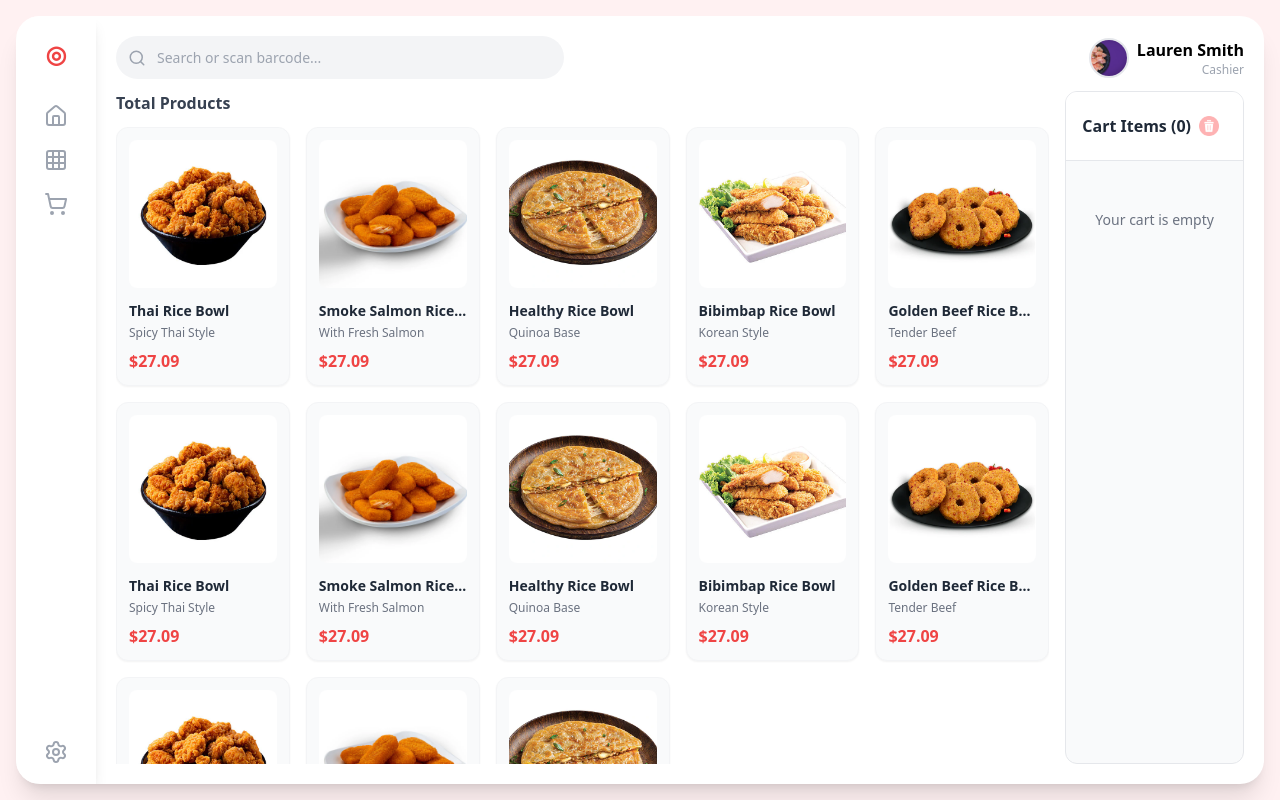
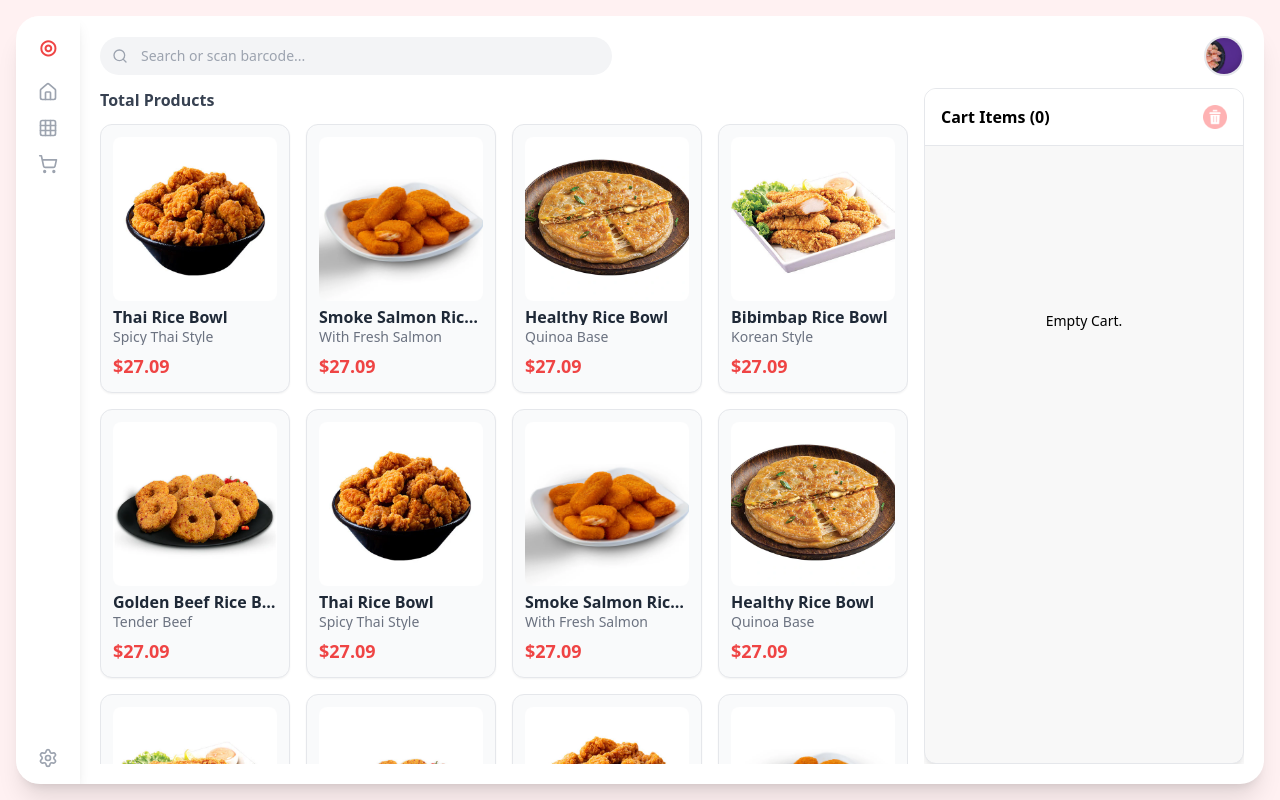
Before and after one commit to Black-Ops-ctrl/POS_COPY, a React (Vite) app: page / in a window 1280 px wide. Built offline with nearby package versions, Linux system fonts and the light colour scheme.

Commit message:
Responsiveness Updations

```diff
--- a/src/components/common/OrderSummary.jsx
+++ b/src/components/common/OrderSummary.jsx
@@ -15,7 +15,6 @@ const OrderSummary = ({ scannedBarcode, onBarcodeProcessed }) => {
   const [paymentMethod, setPaymentMethod] = useState("cash");
   const scrollContainerRef = useRef(null);
 
-  // Complete product database with all 20 items
   const productDatabase = {
     "M-MARK2212010015": {
       id: 1,
@@ -107,55 +106,6 @@ const OrderSummary = ({ scannedBarcode, onBarcodeProcessed }) => {
       desc: "Gluten Free",
       price: 27.09,
       image: healthy
-    },
-    "BIBIM9012": {
-      id: 14,
-      title: "Bibimbap Rice Bowl",
-      desc: "With Tofu",
-      price: 27.09,
-      image: bibimbap
-    },
-    "GBEEF789123": {
-      id: 15,
-      title: "Golden Beef Rice Bowl",
-      desc: "Medium Rare",
-      price: 27.09,
-      image: beef
-    },
-    "THAI4TH567": {
-      id: 16,
-      title: "Thai Rice Bowl",
-      desc: "Extra Vegetables",
-      price: 27.09,
-      image: thai
-    },
-    "SALM4TH890": {
-      id: 17,
-      title: "Smoke Salmon Rice Bowl",
-      desc: "No Rice",
-      price: 27.09,
-      image: salmon
-    },
-    "HEALTH9012": {
-      id: 18,
-      title: "Healthy Rice Bowl",
-      desc: "Low Carb",
-      price: 27.09,
-      image: healthy
-    },
-    "BIBIM3456": {
-      id: 19,
-      title: "Bibimbap Rice Bowl",
-      desc: "Spicy Sauce",
-      price: 27.09,
-      image: bibimbap
-    },
-    "GBEEF567890": {
-      id: 20,
-      title: "Golden Beef Rice Bowl",
-      desc: "Extra Beef",
-      price: 27.09,
-      image: beef
     },
   };
 
@@ -262,7 +212,6 @@ const OrderSummary = ({ scannedBarcode, onBarcodeProcessed }) => {
   const totalAfterDiscount = subtotal - discountAmount;
   const totalAmount = totalAfterDiscount + tax;
   const payback = receivedAmount && parseFloat(receivedAmount) - totalAmount;
-
   const isAnySelected = cartItems.some((item) => item.selected);
   const isAllSelected = cartItems.length > 0 && cartItems.every((item) => item.selected);
 
@@ -296,132 +245,135 @@ const OrderSummary = ({ scannedBarcode, onBarcodeProcessed }) => {
   };
 
   return (
-    <div className="bg-gray-50 rounded-xl h-full flex flex-col overflow-hidden border border-gray-200">
+    <div className="bg-lightGreyColor rounded-xl h-full flex flex-col overflow-hidden shadow-lg border">
       {/* Header */}
-      <div className="p-4 border-b border-gray-200 bg-white">
+      <div className="p-3 sm:p-4 border-b bg-primary">
         <div className="flex justify-between items-center">
-          <h2 className="font-semibold text-gray-800">
+          <h2 className="font-semibold text-xs sm:text-sm md:text-base text-secondary">
             Cart Items ({cartItems.length})
           </h2>
           <button
             onClick={handleDelete}
             disabled={!isAnySelected}
-            className={`p-2 rounded-lg transition-colors ${
+            className={`rounded-lg transition-colors ${
               isAnySelected
-                ? "hover:bg-red-50 text-red-500"
+                ? ""
                 : "opacity-30 cursor-not-allowed"
             }`}
           >
-            <img src={deleteIcon} alt="delete" className="w-5 h-5" />
+            <img src={deleteIcon} alt="delete" className="w-5 h-5 sm:w-6 sm:h-6" />
           </button>
         </div>
 
         {cartItems.length > 0 && (
-          <div className="flex items-center gap-2 mt-3">
+          <div className="flex items-center gap-2 mt-2 sm:mt-3">
             <input
               type="checkbox"
               checked={isAllSelected}
               onChange={handleSelectAll}
-              className="w-4 h-4 accent-red-500 cursor-pointer rounded"
+              className="w-3.5 h-3.5 sm:w-4 sm:h-4 accent-red-500 cursor-pointer rounded"
             />
-            <span className="text-sm text-gray-600">Select All</span>
+            <span className="text-xs sm:text-sm text-gray-500">Delete All</span>
           </div>
         )}
       </div>
 
-      {/* Scrollable Items */}
+      {/* Scrollable Items - Fixed height with proper constraints */}
       <div
         ref={scrollContainerRef}
-        className="flex-1 overflow-y-auto p-4 space-y-3"
+        className="flex-1 overflow-y-auto min-h-0"
+        style={{ maxHeight: "calc(100vh - 450px)" }}
       >
         {cartItems.length === 0 ? (
-          <p className="text-center text-gray-500 py-8 text-sm">
-            Your cart is empty
+          <p className="text-center text-secondary flex items-center justify-center h-full text-xs sm:text-sm p-4">
+            Empty Cart.
           </p>
         ) : (
-          cartItems.map((item) => (
-            <div key={item.barcode} className="flex items-start gap-3 bg-white p-3 rounded-lg shadow-sm">
+          <div className="p-2 sm:p-3 space-y-2">
+            {cartItems.map((item) => (
+              <div key={item.barcode} className="flex items-center gap-2 sm:gap-3 bg-white p-2 sm:p-3 rounded-lg shadow-sm">
                 <input
                   type="checkbox"
                   checked={item.selected}
                   onChange={() => handleSelect(item.barcode)}
-                className="w-4 h-4 accent-red-500 cursor-pointer rounded mt-1"
+                  className="w-3.5 h-3.5 sm:w-4 sm:h-4 accent-red-500 cursor-pointer flex-shrink-0"
                 />
                 <img
                   src={item.image}
                   alt={item.title}
-                className="w-12 h-12 rounded-lg object-cover flex-shrink-0"
+                  className="w-10 h-10 sm:w-12 sm:h-12 rounded-lg object-cover flex-shrink-0"
                 />
                 <div className="flex-1 min-w-0">
-                <p className="font-medium text-sm truncate">{item.title}</p>
-                <p className="text-xs text-gray-500 truncate">{item.desc}</p>
-                <div className="flex items-center gap-2 mt-2">
+                  <p className="font-medium text-xs sm:text-sm truncate">{item.title}</p>
+                  <p className="text-[10px] sm:text-xs text-gray-500 truncate">{item.desc}</p>
+                  <div className="flex items-center gap-1 sm:gap-2 mt-1 sm:mt-2">
                     <button
                       onClick={() => handleQuantityChange(item.barcode, -1)}
-                    className="w-6 h-6 bg-gray-100 rounded-full flex items-center justify-center hover:bg-gray-200 text-sm"
+                      className="w-5 h-5 sm:w-6 sm:h-6 bg-gray-100 rounded-full flex items-center justify-center hover:bg-gray-200 text-xs sm:text-sm flex-shrink-0"
                     >
                       -
                     </button>
-                  <span className="text-sm font-medium w-6 text-center">{item.quantity}</span>
+                    <span className="text-xs sm:text-sm font-medium w-5 sm:w-6 text-center">{item.quantity}</span>
                     <button
                       onClick={() => handleQuantityChange(item.barcode, 1)}
-                    className="w-6 h-6 bg-gray-100 rounded-full flex items-center justify-center hover:bg-gray-200 text-sm"
+                      className="w-5 h-5 sm:w-6 sm:h-6 bg-gray-100 rounded-full flex items-center justify-center hover:bg-gray-200 text-xs sm:text-sm flex-shrink-0"
                     >
                       +
                     </button>
                   </div>
                 </div>
-              <p className="font-bold text-red-500 text-sm whitespace-nowrap">
+                <p className="font-bold text-red-500 text-xs sm:text-sm whitespace-nowrap ml-1">
                   ${(item.price * item.quantity).toFixed(2)}
                 </p>
               </div>
-          ))
+            ))}
+          </div>
         )}
       </div>
 
       {/* Billing Section */}
       {cartItems.length > 0 && (
-        <div className="p-4 border-t border-gray-200 bg-white space-y-3">
-          <div className="space-y-2">
-            <div className="flex justify-between text-sm">
+        <div className="p-3 sm:p-4 border-t border-gray-200 bg-white space-y-2 sm:space-y-3">
+          <div className="space-y-1.5 sm:space-y-2">
+            <div className="flex justify-between text-xs sm:text-sm">
               <span className="text-gray-600">Subtotal</span>
               <span className="font-medium">${subtotal.toFixed(2)}</span>
             </div>
 
-            <div className="flex justify-between items-center text-sm">
+            <div className="flex justify-between items-center text-xs sm:text-sm">
               <span className="text-gray-600">Discount</span>
-              <div className="flex items-center gap-2">
+              <div className="flex items-center gap-1 sm:gap-2">
                 <input
                   type="text"
                   value={discountPercentage}
                   onChange={handleDiscountChange}
                   onBlur={handleDiscountBlur}
-                  className="w-12 p-1 border border-gray-300 rounded text-center text-sm"
+                  className="w-10 sm:w-12 p-1 border border-gray-300 rounded text-center text-xs sm:text-sm"
                   placeholder="2"
                 />
-                <span className="text-red-500 text-sm font-medium">
+                <span className="text-red-500 text-xs sm:text-sm font-medium">
                   -${discountAmount.toFixed(2)}
                 </span>
               </div>
             </div>
 
-            <div className="flex justify-between text-sm">
+            <div className="flex justify-between text-xs sm:text-sm">
               <span className="text-gray-600">Tax</span>
               <span className="font-medium">${tax.toFixed(2)}</span>
             </div>
 
-            <div className="border-t border-gray-200 pt-2 mt-2">
-              <div className="flex justify-between font-bold">
+            <div className="border-t border-gray-200 pt-1.5 sm:pt-2 mt-1.5 sm:mt-2">
+              <div className="flex justify-between font-bold text-sm sm:text-base">
                 <span>Total</span>
                 <span className="text-red-500">${totalAmount.toFixed(2)}</span>
               </div>
             </div>
           </div>
 
-          <div className="space-y-3">
+          <div className="space-y-2 sm:space-y-3">
             <div className="flex items-center justify-between">
-              <span className="text-sm text-gray-600">Payment</span>
-              <div className="flex gap-3">
+              <span className="text-xs sm:text-sm text-gray-600">Payment</span>
+              <div className="flex gap-2 sm:gap-3">
                 <label className="flex items-center gap-1 cursor-pointer">
                   <input
                     type="radio"
@@ -429,9 +381,9 @@ const OrderSummary = ({ scannedBarcode, onBarcodeProcessed }) => {
                     value="cash"
                     checked={paymentMethod === "cash"}
                     onChange={() => handlePaymentMethodChange("cash")}
-                    className="accent-red-500"
+                    className="accent-red-500 w-3.5 h-3.5 sm:w-4 sm:h-4"
                   />
-                  <span className="text-sm">Cash</span>
+                  <span className="text-xs sm:text-sm">Cash</span>
                 </label>
                 <label className="flex items-center gap-1 cursor-pointer">
                   <input
@@ -440,20 +392,20 @@ const OrderSummary = ({ scannedBarcode, onBarcodeProcessed }) => {
                     value="card"
                     checked={paymentMethod === "card"}
                     onChange={() => handlePaymentMethodChange("card")}
-                    className="accent-red-500"
+                    className="accent-red-500 w-3.5 h-3.5 sm:w-4 sm:h-4"
                   />
-                  <span className="text-sm">Card</span>
+                  <span className="text-xs sm:text-sm">Card</span>
                 </label>
               </div>
             </div>
 
             <div className="flex items-center justify-between">
-              <span className="text-sm text-gray-600">Received</span>
+              <span className="text-xs sm:text-sm text-gray-600">Received</span>
               <input
                 type="number"
                 value={receivedAmount}
                 onChange={handleReceivedAmountChange}
-                className="w-24 p-1.5 border border-gray-300 rounded text-sm text-right"
+                className="w-20 sm:w-24 p-1 sm:p-1.5 border border-gray-300 rounded text-xs sm:text-sm text-right"
                 min="0"
                 step="0.01"
                 placeholder="0.00"
@@ -461,7 +413,7 @@ const OrderSummary = ({ scannedBarcode, onBarcodeProcessed }) => {
             </div>
 
             {receivedAmount && payback !== undefined && (
-              <div className="flex justify-between text-sm">
+              <div className="flex justify-between text-xs sm:text-sm">
                 <span className="text-gray-600">Change</span>
                 <span className={payback < 0 ? "text-red-500" : "text-green-600 font-medium"}>
                   ${payback.toFixed(2)}
@@ -471,7 +423,7 @@ const OrderSummary = ({ scannedBarcode, onBarcodeProcessed }) => {
 
             <button
               onClick={handlePrint}
-              className="w-full bg-red-500 text-white py-3 rounded-lg hover:bg-red-600 transition-colors font-medium mt-2"
+              className="w-full bg-red-500 text-white py-2 sm:py-3 rounded-lg hover:bg-red-600 transition-colors font-medium text-sm sm:text-base mt-1 sm:mt-2"
             >
               Print Receipt
             </button>
--- a/src/components/common/ProductCard.jsx
+++ b/src/components/common/ProductCard.jsx
@@ -11,19 +11,25 @@ const ProductCard = ({ image, title, price, desc, barcode, onProductClick }) =>
   return (
     <div
       onClick={handleClick}
-      className="bg-gray-50 rounded-xl p-3 shadow-sm hover:shadow-md transition-all cursor-pointer border border-gray-100"
+      className="bg-gray-50 rounded-xl p-2 sm:p-3 shadow-sm hover:shadow-lg transition-all cursor-pointer border border-gray-200"
     >
       <img
         src={image}
         alt={title}
-        className="w-full aspect-square object-cover rounded-lg mb-3"
+        className="w-full aspect-square object-cover rounded-lg mb-2"
       />
 
-      <h3 className="font-semibold text-gray-800 text-sm truncate">{title}</h3>
+      <h3 className="font-semibold text-gray-800 text-xs sm:text-sm md:text-base truncate">
+        {title}
+      </h3>
+
       {desc && (
-        <p className="text-xs text-gray-500 mt-1 truncate">{desc}</p>
+        <p className="text-gray-500 mt-1 truncate text-[10px] sm:text-xs md:text-sm">
+          {desc}
+        </p>
       )}
-      <p className="text-red-500 font-bold text-base mt-2">
+
+      <p className="text-red-500 font-semibold mt-2 text-sm sm:text-sm md:text-base lg:text-lg">
         ${price}
       </p>
     </div>
--- a/src/components/common/ProductGrid.jsx
+++ b/src/components/common/ProductGrid.jsx
@@ -60,7 +60,7 @@ const ProductGrid = ({ onProductSelect, searchTerm }) => {
             <p className="text-gray-500 text-sm">No Products Found "{searchTerm}"</p>
           </div>
         ) : (
-          <div className="grid grid-cols-1 xs:grid-cols-1 sm:grid-cols-2 md:grid-cols-3 lg:grid-cols-4 xl:grid-cols-5 2xl:grid-cols-6 gap-4">
+          <div className="grid grid-cols-1 xs:grid-cols-1 sm:grid-cols-1 md:grid-cols-2 lg:grid-cols-3 xl:grid-cols-4 2xl:grid-cols-5 gap-4">
             {filteredProducts.map((item, index) => (
               <ProductCard
                 key={item.barcode || index}
--- a/src/components/common/TopBar.jsx
+++ b/src/components/common/TopBar.jsx
@@ -6,8 +6,6 @@ const TopBar = ({ searchTerm, setSearchTerm, onSearch, onBarcodeScanned, onEnter
   const [localSearchTerm, setLocalSearchTerm] = useState(searchTerm || "");
   const inputBuffer = useRef("");
   const lastTime = useRef(0);
-
-  // Global barcode scanner detection
   useEffect(() => {
     const handleKeyDown = (e) => {
       const activeElement = document.activeElement;
@@ -82,12 +80,12 @@ const TopBar = ({ searchTerm, setSearchTerm, onSearch, onBarcodeScanned, onEnter
   };
 
   return (
-    <div className="flex items-center justify-between gap-3 w-full">
+    <div className="flex items-center justify-between gap-2 sm:gap-3 w-full">
       {/* Search Bar - Responsive width */}
-      <div className="relative flex-1 max-w-md">
+      <div className="relative flex-1 max-w-xs sm:max-w-sm md:max-w-md lg:max-w-lg">
         <Search
-          className="absolute left-3 top-1/2 transform -translate-y-1/2 text-gray-400 cursor-pointer hover:text-red-500 transition-colors"
-          size={18}
+          className="absolute left-2.5 sm:left-3 top-1/2 transform -translate-y-1/2 text-gray-400 cursor-pointer hover:text-red-500 transition-colors"
+          size={16}
           onClick={handleSearchClick}
         />
         <input
@@ -97,22 +95,22 @@ const TopBar = ({ searchTerm, setSearchTerm, onSearch, onBarcodeScanned, onEnter
           onChange={handleInputChange}
           onKeyDown={handleKeyPress}
           placeholder="Search or scan barcode..."
-          className="w-full pl-10 pr-4 py-2.5 rounded-full bg-gray-100 focus:outline-none focus:ring-2 focus:ring-red-300 border border-transparent focus:border-red-300 text-sm transition-all"
+          className="w-full pl-8 sm:pl-10 pr-3 sm:pr-4 py-2 sm:py-2.5 rounded-full bg-gray-100 focus:outline-none focus:ring- focus:ring-gray-300 border border-transparent focus:border-gray-300 text-xs sm:text-sm placeholder:text-xs sm:placeholder:text-sm"
         />
       </div>
 
-      {/* User Info - Fixed */}
-      <div className="flex items-center gap-2 flex-shrink-0">
-      <img
-        src={avatar}
-        alt="avatar"
-        className="w-8 h-8 sm:w-9 sm:h-9 md:w-10 md:h-10 rounded-full object-cover border-2 border-gray-200"
-      />
-      <div className="text-right hidden sm:block">
-        <p className="font-semibold text-sm sm:text-base whitespace-nowrap">Lauren Smith</p>
-        <p className="text-xs text-gray-400 whitespace-nowrap">Cashier</p>
+      {/* User Info - Responsive */}
+      <div className="flex items-center gap-1.5 sm:gap-2 flex-shrink-0">
+        <img
+          src={avatar}
+          alt="avatar"
+          className="w-7 h-7 sm:w-8 sm:h-8 md:w-9 md:h-9 lg:w-10 lg:h-10 rounded-full object-cover border-2 border-gray-200"
+        />
+        <div className="text-right hidden xs:block">
+          <p className="font-semibold text-xs sm:text-sm md:text-base whitespace-nowrap">Lauren Smith</p>
+          <p className="text-[10px] sm:text-xs text-gray-400 whitespace-nowrap">Cashier</p>
+        </div>
       </div>
-    </div>
     </div>
   );
 };
--- a/src/components/layout/POSLayout.jsx
+++ b/src/components/layout/POSLayout.jsx
@@ -3,8 +3,6 @@ import Sidebar from "./Sidebar";
 import OrderSummary from "../common/OrderSummary";
 import TopBar from "../common/TopBar";
 import ProductGrid from "../common/ProductGrid";
-
-// Import all products for the Enter key feature
 import thai from "../../assets/png/img_categoryFive.webp";
 import salmon from "../../assets/png/img_categoryOne.webp";
 import healthy from "../../assets/png/img_categoryTwo.webp";
@@ -72,11 +70,10 @@ const POSLayout = () => {
       <div className="bg-white rounded-xl sm:rounded-2xl md:rounded-3xl shadow-xl h-full flex flex-col lg:flex-row overflow-hidden">
         {/* Sidebar - Fixed for all screens */}
         <Sidebar />
-
         {/* Main Content Area - Takes remaining space */}
-        <div className="flex-1 flex flex-col min-w-0">
+        <div className="flex-1 flex flex-col min-w-0 overflow-hidden">
           {/* TopBar Section */}
-          <div className="p-3 sm:p-4 md:p-5 pb-2 md:pb-3">
+          <div className="p-2 sm:p-3 md:p-4 lg:p-5 pb-1 sm:pb-2 md:pb-2 lg:pb-3">
             <TopBar
               searchTerm={searchTerm}
               setSearchTerm={setSearchTerm}
@@ -86,19 +83,19 @@ const POSLayout = () => {
             />
           </div>
 
-          {/* Product Grid and Order Summary - Flex row on larger screens */}
-          <div className="flex-1 flex flex-col lg:flex-row min-h-0 px-3 sm:px-4 md:px-5 pb-3 sm:pb-4 md:pb-5 gap-4">
+          {/* Product Grid and Order Summary */}
+          <div className="flex-1 flex flex-col lg:flex-row min-h-0 px-3 sm:px-4 md:px-5 pb-3 sm:pb-4 md:pb-5 gap-4 overflow-hidden">
             {/* Product Grid - Takes remaining space */}
-            <div className="flex-1 min-h-0 min-w-0">
+            <div className="flex-1 min-h-0 min-w-0 overflow-hidden">
               <ProductGrid
                 onProductSelect={handleProductSelect}
                 searchTerm={searchTerm}
               />
             </div>
 
-            {/* Order Summary - Fixed width on larger screens, full width on mobile */}
-            <div className="lg:w-70 xl:w-90 flex-shrink-0">
-              <OrderSummary
+            {/* Order Summary - Fixed width on larger screens */}
+            <div className="w-full sm:w-full md:w-80 lg:w-72 xl:w-80 2xl:w-96 flex-shrink-0 h-full overflow-hidden">
+                <OrderSummary
                 scannedBarcode={scannedBarcode}
                 onBarcodeProcessed={handleBarcodeProcessed}
               />
--- a/src/components/layout/Sidebar.jsx
+++ b/src/components/layout/Sidebar.jsx
@@ -10,75 +10,75 @@ const Sidebar = () => {
       /* Mobile (default) - horizontal top bar */
       w-full h-auto
       flex flex-row items-center justify-between
-      py-1.5 px-3
+      py-1 px-2
       rounded-t-xl
 
       /* Small screens */
-      sm:py-2 sm:px-4
+      sm:py-1.5 sm:px-3
 
       /* Medium screens */
-      md:py-2 md:px-5
+      md:py-1.5 md:px-4
 
-      /* Large screens - vertical sidebar */
-      lg:flex-col lg:w-16 lg:h-full
-      lg:justify-start lg:py-4 lg:px-0
+      /* Large screens - vertical sidebar with reduced width */
+      lg:flex-col lg:w-14 lg:h-full
+      lg:justify-start lg:py-3 lg:px-0
       lg:rounded-l-2xl lg:rounded-t-none
 
-      /* Extra large screens */
-      xl:w-20 xl:py-5
+      /* Extra large screens - even more reduced */
+      xl:w-16 xl:py-4
 
       /* 2XL screens */
-      2xl:w-24 2xl:py-6
+      2xl:w-20 2xl:py-5
     ">
-      {/* Logo */}
+      {/* Logo - slightly smaller */}
       <div className="
         text-red-500 font-bold
-        text-lg sm:text-xl md:text-2xl
-        lg:mb-6 lg:text-xl
-        xl:mb-8 xl:text-2xl
-        2xl:mb-10 2xl:text-3xl
+        text-base sm:text-lg md:text-xl
+        lg:mb-4 lg:text-lg
+        xl:mb-5 xl:text-xl
+        2xl:mb-6 2xl:text-2xl
       ">
         ◎
       </div>
 
       {/* Navigation Icons Container */}
       <div className="
-        flex flex-row items-center gap-3
-        sm:gap-4 md:gap-5
-        lg:flex-col lg:gap-4 lg:flex-1
-        xl:gap-5
-        2xl:gap-6
+        flex flex-row items-center gap-2
+        sm:gap-3 md:gap-4
+        lg:flex-col lg:gap-3 lg:flex-1
+        xl:gap-4
+        2xl:gap-5
       ">
         <Home className="
           text-gray-400 hover:text-red-500 cursor-pointer transition-colors
-          w-4 h-4 sm:w-5 sm:h-5 md:w-5 md:h-5
-          lg:w-5 lg:h-5
-          xl:w-6 xl:h-6
-          2xl:w-6 2xl:h-6
+          w-3.5 h-3.5 sm:w-4 sm:h-4 md:w-4 md:h-4
+          lg:w-4 lg:h-4
+          xl:w-5 xl:h-5
+          2xl:w-5 2xl:h-5
         " />
 
         <Grid className="
           text-gray-400 hover:text-red-500 cursor-pointer transition-colors
-          w-4 h-4 sm:w-5 sm:h-5 md:w-5 md:h-5
-          lg:w-5 lg:h-5
-          xl:w-6 xl:h-6
-          2xl:w-6 2xl:h-6
+          w-3.5 h-3.5 sm:w-4 sm:h-4 md:w-4 md:h-4
+          lg:w-4 lg:h-4
+          xl:w-5 xl:h-5
+          2xl:w-5 2xl:h-5
         " />
 
         <ShoppingCart className="
           text-gray-400 hover:text-red-500 cursor-pointer transition-colors
-          w-4 h-4 sm:w-5 sm:h-5 md:w-5 md:h-5
-          lg:w-5 lg:h-5
-          xl:w-6 xl:h-6
-          2xl:w-6 2xl:h-6
+          w-3.5 h-3.5 sm:w-4 sm:h-4 md:w-4 md:h-4
+          lg:w-4 lg:h-4
+          xl:w-5 xl:h-5
+          2xl:w-5 2xl:h-5
         " />
 
         <Settings className="
           text-gray-400 hover:text-red-500 cursor-pointer transition-colors
-          w-4 h-4 sm:w-5 sm:h-5 md:w-5 md:h-5
-          lg:w-5 lg:h-5 lg:mt-auto
-          xl:w-6 xl:h-6
-          2xl:w-6 2xl:h-6
+          w-3.5 h-3.5 sm:w-4 sm:h-4 md:w-4 md:h-4
+          lg:w-4 lg:h-4 lg:mt-auto
+          xl:w-5 xl:h-5
+          2xl:w-5 2xl:h-5
         " />
       </div>
     </div>
```
Lines whose indentation alone changed are shown as unchanged.
